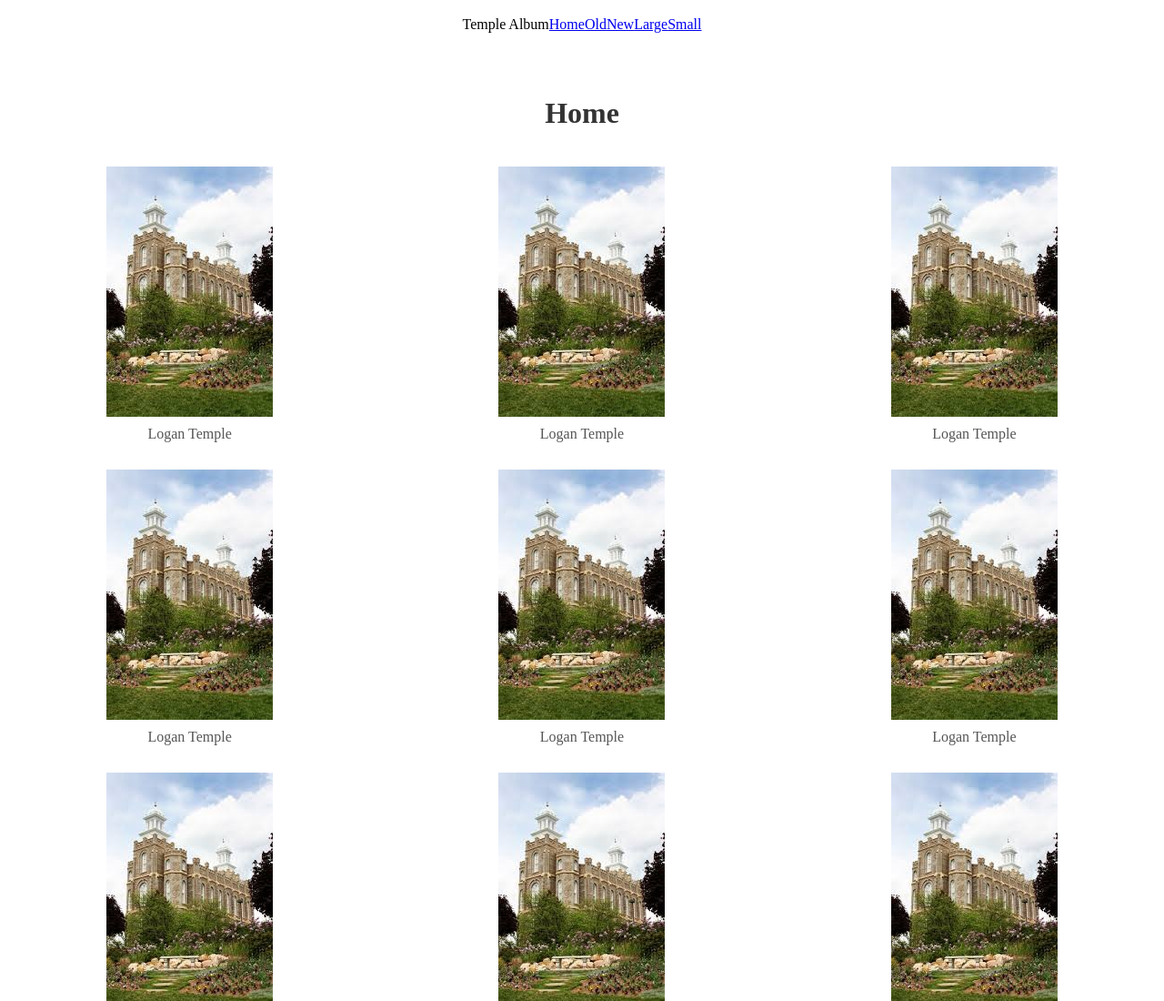
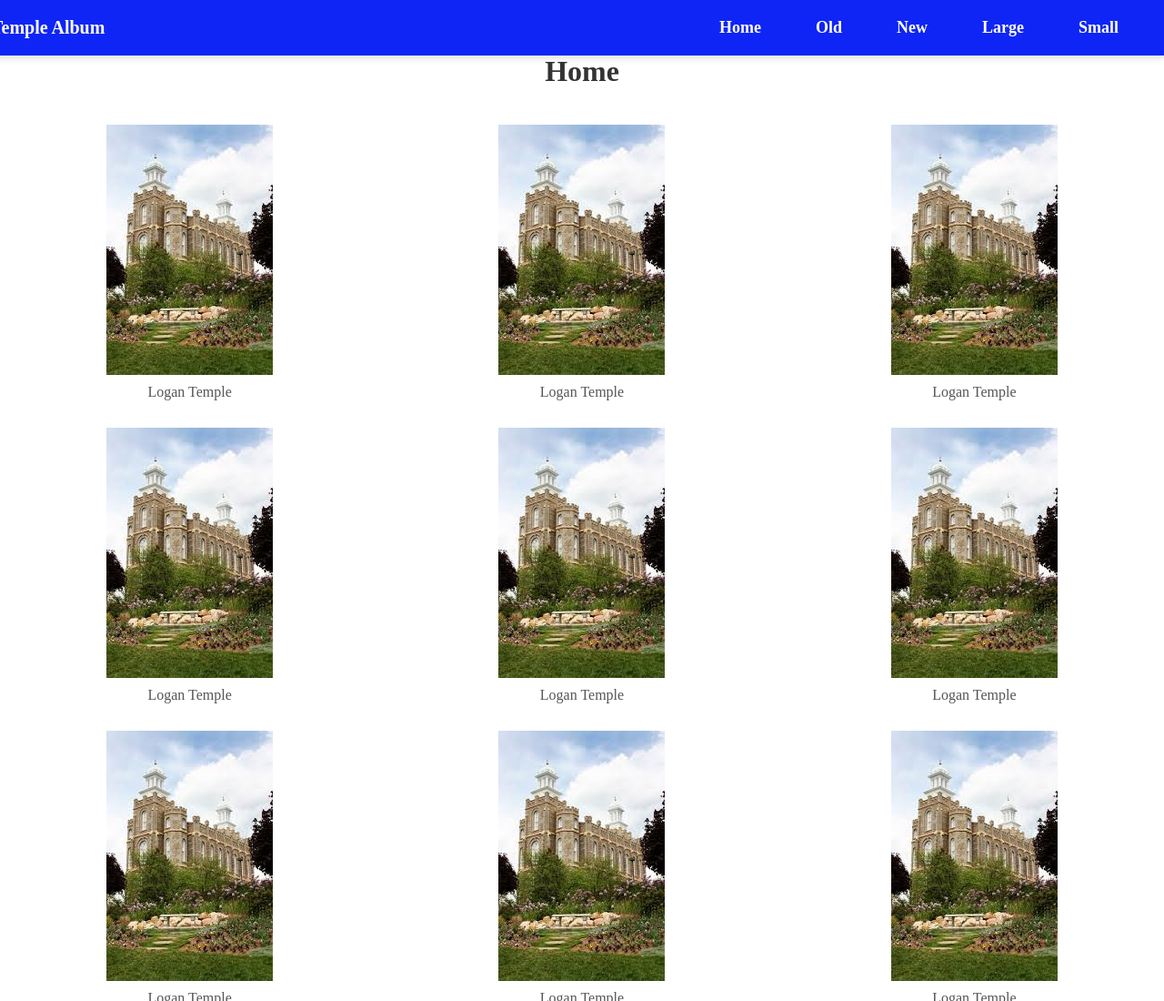
Before and after one commit to BradGregersen/wdd131, a plain HTML site: page temples.html in a window 1280 px wide. Shown: the top 1100 px of the page at 91% size. Drawn offline with Linux system fonts and the light colour scheme.

Commit message:
test modified css

```diff
--- a/styles/temples-large.css
+++ b/styles/temples-large.css
@@ -1,14 +1,19 @@
-
 .nav-menu {
     display: flex;
     flex-direction: row;
+    justify-content: space-between;
+    align-items: center;
+    background-color: #0e25f5;
+    position: fixed;
+    top: 0;
+    right: 0;
+    width: 100%;
+    padding: 10px 20px;
     list-style: none;
-    padding: 0;
     margin: 0;
-    justify-content: center;
-    padding: 10px 0;
+    box-shadow: 0 4px 6px rgba(0, 0, 0, 0.1);
+    z-index: 1000;
 }
-
 
 header {
     margin-bottom: 20px;
@@ -68,4 +73,26 @@ figure figcaption {
         display: flex;
         flex-direction: row;
     }
+    .nav-menu .nav-heading {
+        color: white;
+        font-size: 20px;
+        font-weight: bold;
+        margin-right: auto;
+        text-align: left;
+        display: block;
+    }
 }
+.nav-menu li {
+    margin: 0 10px;
+}
+
+
+.nav-menu li a {
+    color: white;
+    text-decoration: none;
+    padding: 10px 20px;
+    display: block;
+    transition: background-color 0.3s ease, color 0.3s ease;
+    font-size: 18px;
+    font-weight: bold;
+}
--- a/temples.html
+++ b/temples.html
@@ -7,8 +7,8 @@
     <meta name="description" content="A photo album of temples">
     <title>Temple Album</title>
 
-    <link rel="stylesheet" href="styles/temples.css" media="screen and (max-width: 1023px)">
-    <link rel="stylesheet" href="styles/temples-large.css" media="screen and (min-width: 1024px)">
+    <link rel="stylesheet" href="styles/temples.css " media="screen and (max-width: 1023px)">
+    <link rel="stylesheet" href="styles/temples-Large.css" media="screen and (min-width: 1024px)">
 
     <script src="scripts/temples.js" defer></script>
 </head>
```
